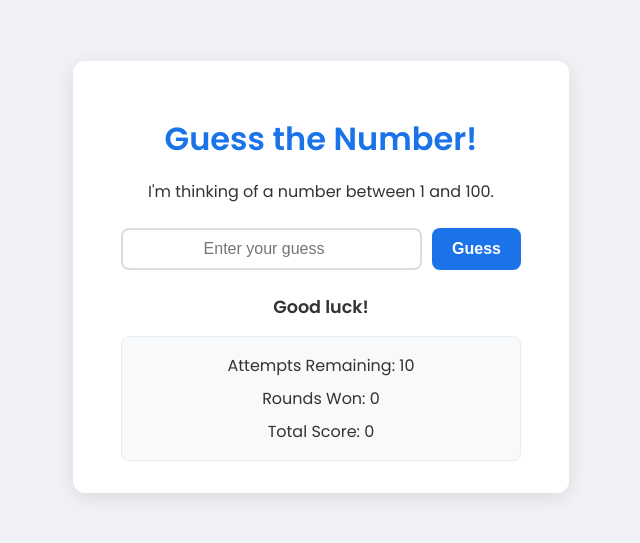
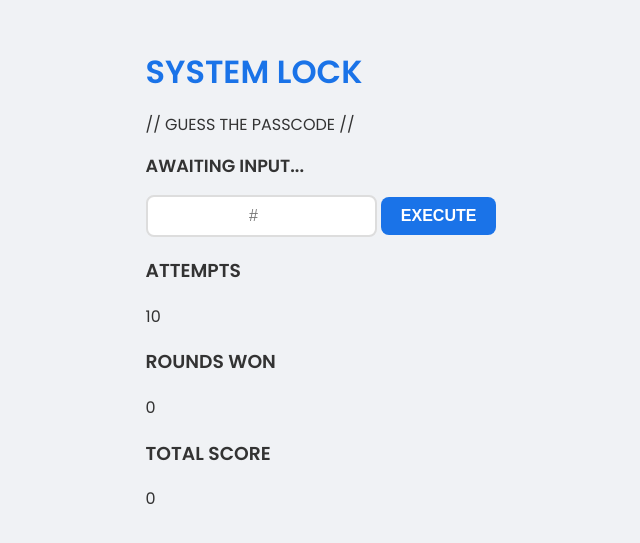
Before and after one commit to divyanshjain180/alpha, a plain HTML site: page index.html in a window 1280 px wide. Shown: the part 123-666 px from the top of the page, without its empty margins (319-959 px from the left). Drawn offline with Linux system fonts and the light colour scheme.

Commit message:
index.html

```diff
--- a/index.html
+++ b/index.html
@@ -4,27 +4,44 @@
     <meta charset="UTF-8">
     <meta name="viewport" content="width=device-width, initial-scale=1.0">
     <title>Number Guessing Game</title>
+    <link rel="preconnect" href="https://fonts.googleapis.com">
+    <link rel="preconnect" href="https://fonts.gstatic.com" crossorigin>
+    <link href="https://fonts.googleapis.com/css2?family=Orbitron:wght@400;700&display=swap" rel="stylesheet">
     <link rel="stylesheet" href="style.css">
 </head>
 <body>
-    <div id="game-container">
-        <h1>Guess the Number!</h1>
-        <p id="instruction-text">I'm thinking of a number between 1 and 100.</p>
 
-        <div id="game-area">
-            <input type="number" id="guess-input" placeholder="Enter your guess">
-            <button id="guess-button">Guess</button>
+    <div class="hud-container">
+        <div class="header">
+            <h1>SYSTEM LOCK</h1>
+            <p>// GUESS THE PASSCODE //</p>
         </div>
 
-        <p id="message-text">Good luck!</p>
-
-        <div id="info-area">
-            <p>Attempts Remaining: <span id="attempts-left">10</span></p>
-            <p>Rounds Won: <span id="rounds-won">0</span></p>
-            <p>Total Score: <span id="total-score">0</span></p>
+        <div class="game-display">
+            <p id="message-text">AWAITING INPUT...</p>
         </div>
 
-        <button id="play-again-button" class="hidden">Play Again</button>
+        <div class="game-input-area">
+            <input type="number" id="guess-input" placeholder="#">
+            <button id="guess-button">EXECUTE</button>
+        </div>
+
+        <div class="info-grid">
+            <div class="info-box">
+                <h3>ATTEMPTS</h3>
+                <p id="attempts-left">10</p>
+            </div>
+            <div class="info-box">
+                <h3>ROUNDS WON</h3>
+                <p id="rounds-won">0</p>
+            </div>
+            <div class="info-box">
+                <h3>TOTAL SCORE</h3>
+                <p id="total-score">0</p>
+            </div>
+        </div>
+
+        <button id="play-again-button" class="hidden">REBOOT SEQUENCE</button>
     </div>
 
     <script src="script.js"></script>
```
